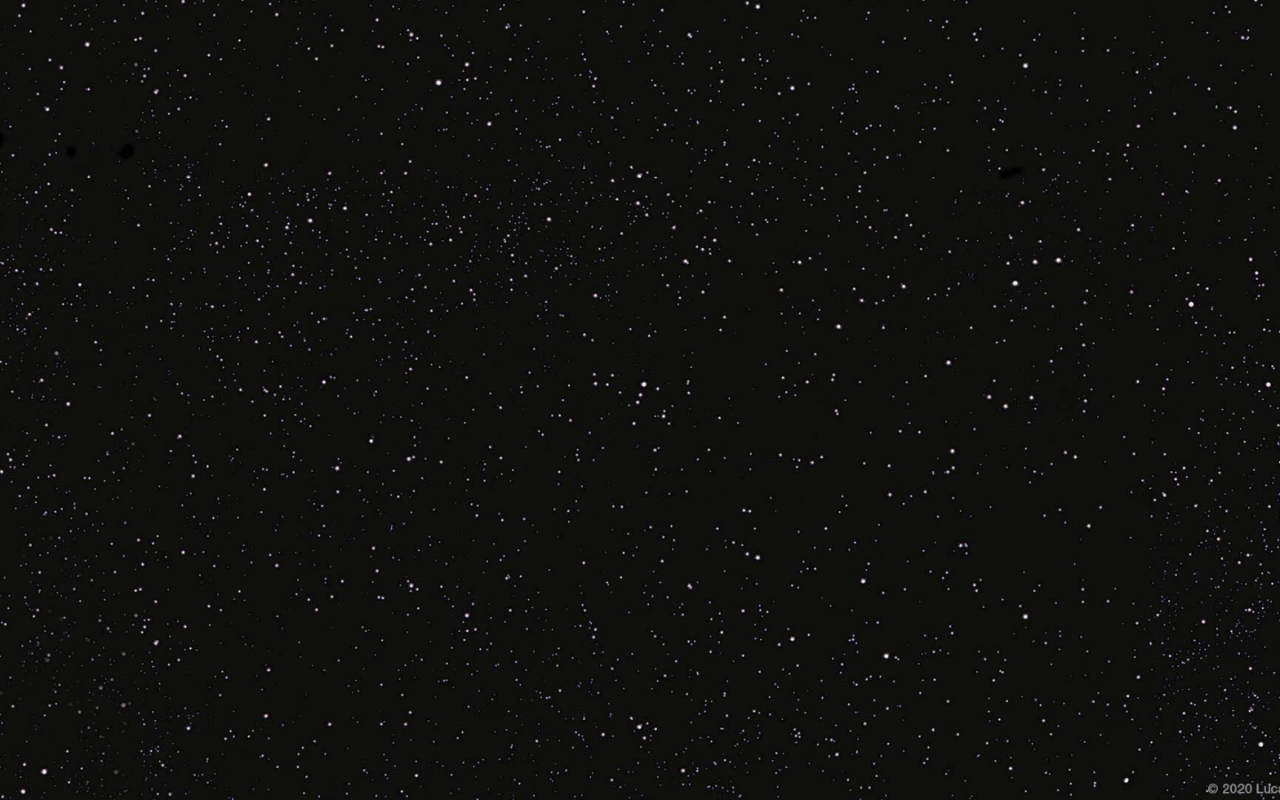
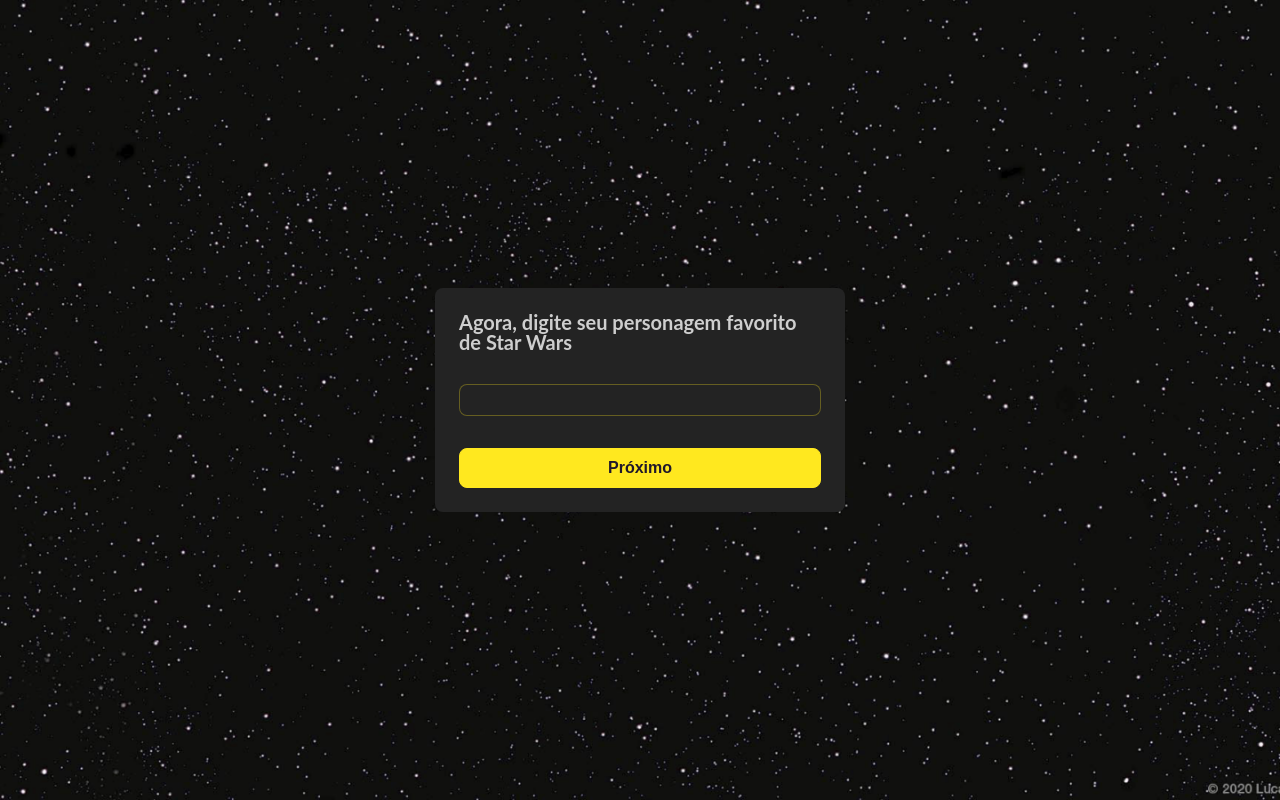
Before and after one commit to bruno-bergamaschi/hackerman-challenge, a Nuxt app: page /search in a window 1280 px wide. Before the commit this address had no page. Built offline with nearby package versions, Linux system fonts and the light colour scheme; no server answers.

Commit message:
feat: add people data and search components with styling

```diff
--- a/app/assets/styles/variables.scss
+++ b/app/assets/styles/variables.scss
@@ -8,4 +8,10 @@
   --v-error-color: #c47768;
   --v-success-color: #03dac6;
   --v-enable-color: #ffe81f4d;
+
+  --v-tag-card-text-color: #dfdfdf;
+  --v-tag-card-background-color: #353535;
+
+  --v-empty-state-color: #ffffff52;
+  --v-empty-state-border-color: #ffffff1f;
 }
--- /dev/null
+++ b/app/components/peopleData/index.vue
@@ -0,0 +1,54 @@
+<template>
+  <Card>
+    <h1 class="people-data-content__title">
+      {{ `Informações sobre ${peopleData.name}` }}
+    </h1>
+
+    <div class="people-data-content__section">
+      <Section
+        v-for="section in sections"
+        :key="section.label"
+        :title="section.label"
+        :entity="section.value"
+        :property="section.property"
+      />
+    </div>
+
+    <Button text="Pesquisar Novamente" @click="handleResetSearch" />
+  </Card>
+</template>
+
+<script setup lang="ts">
+import type { ISwapiPerson } from "~/stores/swapiApi/people";
+import Card from "~/components/ui/card/index.vue";
+import Button from "~/components/ui/button/index.vue";
+import Section from "./section/index.vue";
+
+const { peopleData } = defineProps<{
+  peopleData: ISwapiPerson;
+}>();
+
+const emit = defineEmits<{
+  (e: "search:reset"): void;
+}>();
+
+function handleResetSearch() {
+  emit("search:reset");
+}
+
+const sections = computed(() => {
+  return [
+    { label: "Filmes", value: peopleData.films, property: "title" },
+    { label: "Naves", value: peopleData.starships, property: "name" },
+    { label: "Veículos", value: peopleData.vehicles, property: "name" },
+    { label: "Espécie", value: peopleData.species, property: "name" },
+    {
+      label: "Planeta",
+      value: peopleData.homeworld ? [peopleData.homeworld] : [],
+      property: "name",
+    },
+  ];
+});
+</script>
+
+<style scoped lang="scss" src="./style.scss" />
--- /dev/null
+++ b/app/components/peopleData/section/index.vue
@@ -0,0 +1,27 @@
+<template>
+  <div class="section-content">
+    <h2 class="section-content__title">{{ title }}</h2>
+
+    <div class="section-content__tags">
+      <Tag
+        v-if="entity.length"
+        v-for="(value, index) in entity"
+        :key="index"
+        :text="value[property] || null"
+      />
+      <Tag v-else :text="null" />
+    </div>
+  </div>
+</template>
+
+<script setup lang="ts">
+import Tag from "~/components/ui/tag/index.vue";
+
+const { entity } = defineProps<{
+  title: string;
+  entity: Record<string, any>[];
+  property: string;
+}>();
+</script>
+
+<style scoped lang="scss" src="./style.scss" />
--- /dev/null
+++ b/app/components/peopleData/section/style.scss
@@ -0,0 +1,21 @@
+.section-content {
+  font-weight: 400;
+  font-size: 1rem;
+
+  &__title {
+    font-size: 1.25rem;
+    line-height: 100%;
+    margin-block: 0 8px;
+
+    &::after {
+      content: ":";
+    }
+  }
+
+  &__tags {
+    display: flex;
+    gap: 8px;
+    width: 100%;
+    flex-wrap: wrap;
+  }
+}
--- /dev/null
+++ b/app/components/peopleData/style.scss
@@ -0,0 +1,17 @@
+.people-data-content {
+  &__title {
+    font-size: 2rem;
+    margin-block: 0 32px;
+
+    &::after {
+      content: ":";
+    }
+  }
+
+  &__section {
+    display: flex;
+    flex-direction: column;
+    gap: 24px;
+    margin-bottom: 40px;
+  }
+}
--- a/app/components/ui/input/index.vue
+++ b/app/components/ui/input/index.vue
@@ -2,7 +2,6 @@
   <div class="column">
     <input
       v-model="inputValue"
-      v-bind="$attrs"
       :class="{
         input: true,
         'input--success': isValidValue,
--- a/app/pages/index.vue
+++ b/app/pages/index.vue
@@ -9,12 +9,13 @@
           Para começar seu teste, digite um e-mail:
         </p>
 
-        <Input
-          v-model="email"
-          class="content__input"
-          placeholder="exemplo@email.com"
-          :is-valid-value="useValidateEmail(email)"
-        />
+        <div class="content__input">
+          <Input
+            v-model="email"
+            placeholder="exemplo@email.com"
+            :is-valid-value="useValidateEmail(email)"
+          />
+        </div>
 
         <Button
           text="Próximo"
--- /dev/null
+++ b/app/pages/search/index.vue
@@ -0,0 +1,94 @@
+<template>
+  <div class="search-content">
+    <Card v-if="!isLoading && !peopleData">
+      <h1 class="search-content__title">
+        Agora, digite seu personagem favorito de Star Wars
+      </h1>
+
+      <div class="search-content__input">
+        <Input v-model="inputValue" :error-message="errorMessage" />
+      </div>
+
+      <Button text="Próximo" @click="fetchPeopleData" />
+    </Card>
+
+    <Loading v-if="isLoading" />
+
+    <PeopleData
+      v-if="!isLoading && peopleData"
+      :peopleData="peopleData"
+      @search:reset="resetSearch"
+    />
+  </div>
+</template>
+
+<script setup lang="ts">
+import { ref, computed } from "vue";
+import type { ISwapiPerson } from "~/stores/swapiApi/people";
+import { useSwapiApiPeopleStore } from "~/stores/swapiApi/people";
+
+import Card from "~/components/ui/card/index.vue";
+import Input from "~/components/ui/input/index.vue";
+import Button from "~/components/ui/button/index.vue";
+import Loading from "~/components/ui/loading/index.vue";
+import PeopleData from "~/components/peopleData/index.vue";
+
+const {
+  fetchSwapiPeopleData,
+  getSwapiPeopleDataCache,
+  removeSwapiPeopleDataCache,
+} = useSwapiApiPeopleStore();
+
+definePageMeta({
+  middleware: "validate-email",
+});
+
+const inputValue = ref("");
+const isLoading = ref(true);
+const hasFetchError = ref(false);
+const peopleData = ref<ISwapiPerson | null>(null);
+
+const errorMessage = computed(() => {
+  return hasFetchError.value ? "Personagem inválido" : null;
+});
+
+onNuxtReady(() => {
+  const { people } = getSwapiPeopleDataCache();
+
+  if (people) {
+    peopleData.value = people;
+  }
+
+  isLoading.value = false;
+});
+
+async function fetchPeopleData() {
+  isLoading.value = true;
+  hasFetchError.value = false;
+
+  try {
+    const { count, people } = await fetchSwapiPeopleData({
+      search: inputValue.value,
+      useStorageData: false,
+    });
+
+    if (count === 0) {
+      hasFetchError.value = true;
+      peopleData.value = null;
+      return;
+    }
+
+    peopleData.value = people;
+  } finally {
+    isLoading.value = false;
+  }
+}
+
+function resetSearch() {
+  peopleData.value = null;
+  removeSwapiPeopleDataCache();
+  inputValue.value = "";
+}
+</script>
+
+<style scoped lang="scss" src="./style.scss" />
--- /dev/null
+++ b/app/pages/search/style.scss
@@ -0,0 +1,16 @@
+.search-content {
+  display: flex;
+  justify-content: center;
+  align-items: center;
+  height: 100vh;
+
+  &__title {
+    margin-block: 0 32px;
+    font-size: 1.25rem;
+    line-height: 100%;
+  }
+
+  &__input {
+    margin-bottom: 32px;
+  }
+}
```
